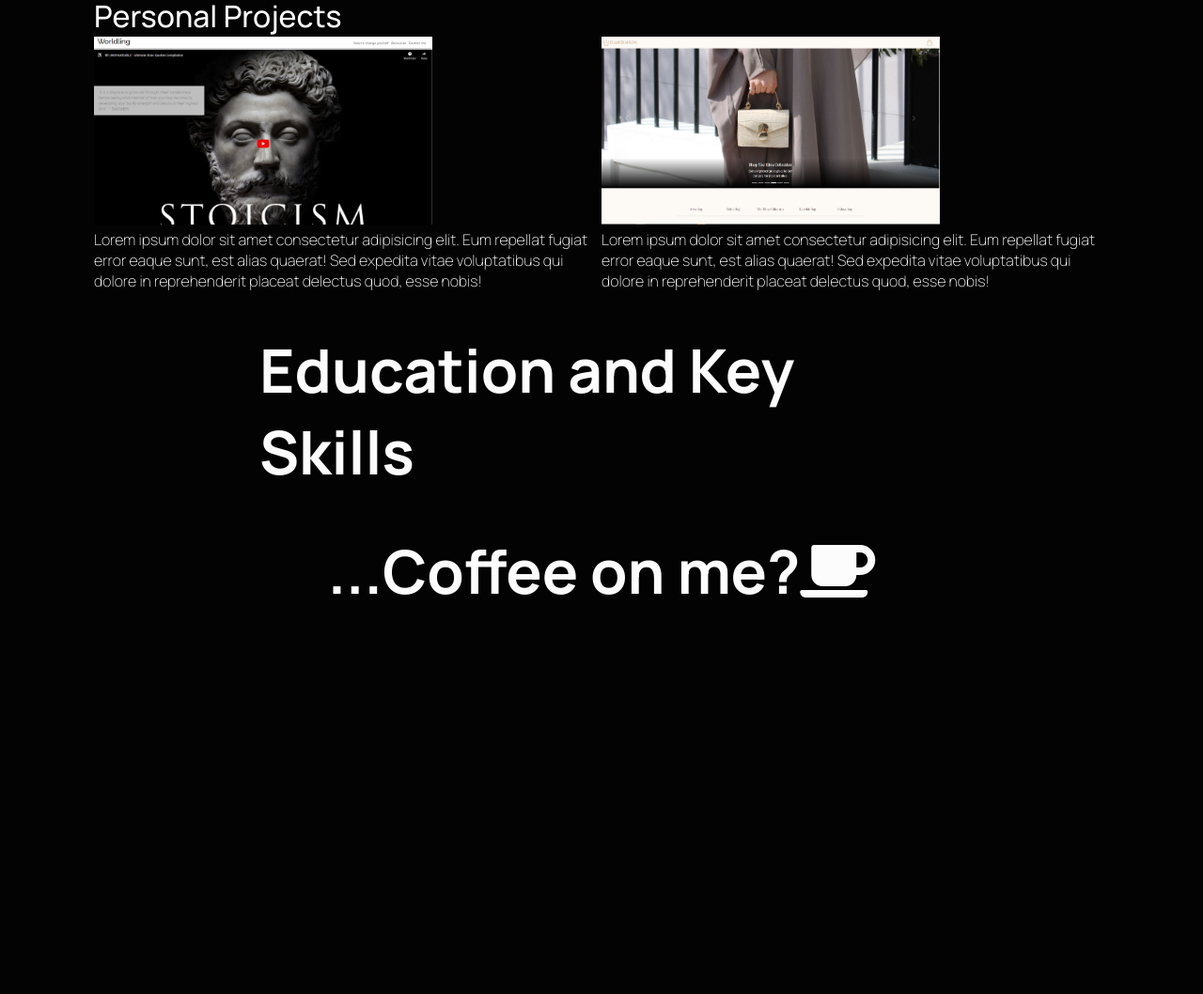
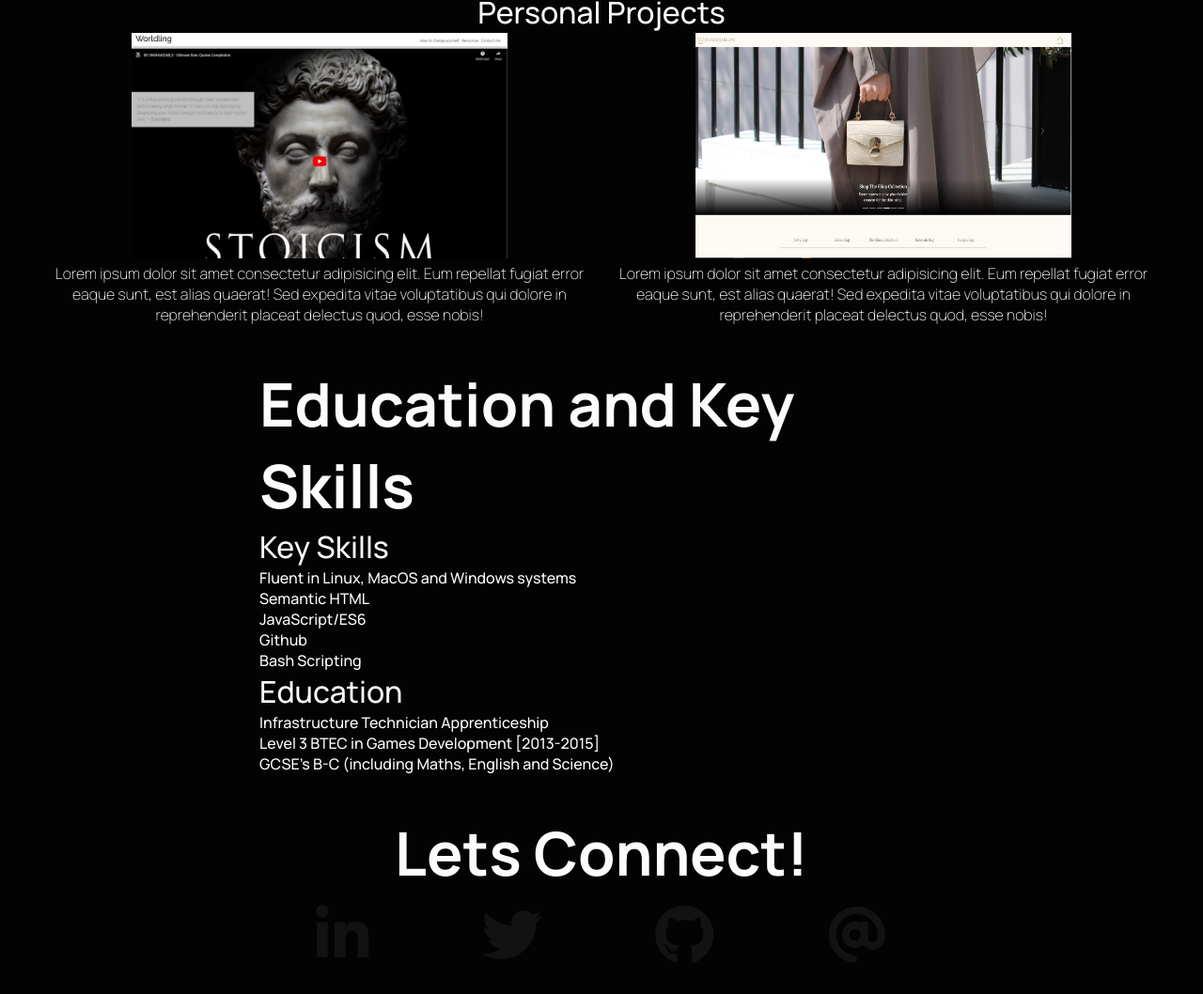
Before and after one commit to Abdel-2020/AbdelCVSite, a plain HTML site: page index.html in a window 1280 px wide. Shown: the part 1326-2384 px from the top of the page at 94% size. Before the commit the page ends 1997 px from the top, so only its background shows below. Drawn offline with Linux system fonts and the light colour scheme.

Commit message:
06/03/2022

```diff
--- a/index.html
+++ b/index.html
@@ -18,20 +18,20 @@
 <body>
     <nav>
         <ul class="navbar">
-            <li class="nav-item"><a href="">Projects</a></li>
+            <li class="nav-item"><a href="#projects-section">Projects</a></li>
             <li class="nav-item"><a href="">Key Skills</a></li>
             <li class="nav-item"><a href="">Contact Me</a></li>
         </ul>
     </nav>
 
     <main>
-        <img class="hero-img" src="images/LRM_EXPORT_122460948064064_20190901_160047776.jpeg">
+
         <section class="hero-section">
+            <img class="hero-img" src="images/LRM_EXPORT_122460948064064_20190901_160047776.jpeg">
             <h1 class="hero-title">Abdel Allali</h1>
             <h2 class="hero-subtitle">Software Developer Apprentice</h2>
-            <p class="hero-text">Currently working in IT </p>
         </section>
-        <section class="projects-section">
+        <section id="projects-section" class="projects-section">
             <i class="fa-solid fa-terminal"></i>
 
             <h1 class="projects-title">Projects</h1>
@@ -91,10 +91,32 @@
         </section>
         <section class="education-section">
             <h1 class="education-title">Education and Key Skills</h1>
+            <h2>Key Skills</h2>
+            <ul>
+                <li>Fluent in Linux, MacOS
+                    and Windows systems </li>
+                <li>Semantic HTML </li>
+                <li>JavaScript/ES6</li>
+                <li>Github</li>
+                <li>Bash Scripting</li>
+            </ul>
+            <h2>Education</h2>
+            <ul>
+                <li>Infrastructure Technician Apprenticeship</li>
+                <li>Level 3 BTEC in Games Development [2013-2015]</li>
+                <li>GCSE's B-C (including Maths, English and Science)</li>
+            </ul>
+
         </section>
 
         <section class="contact-me-section">
-            <h1>...Coffee on me?<i class="fa-solid fa-mug-saucer"></i></h1>
+            <h1>Lets Connect!</h1>
+            <ul class="socials">
+                <li><i class="fa-brands fa-linkedin-in"></i></li>
+                <li><i class="fa-brands fa-twitter"></i></li>
+                <li><i class="fa-brands fa-github"></i></li>
+                <li><i class="fa-solid fa-at"></i></li>
+            </ul>
         </section>
 
 
--- a/styles.css
+++ b/styles.css
@@ -8,6 +8,7 @@
     padding: 0;
     box-sizing: border-box;
     list-style: none;
+    text-decoration: none;
 }
 
 /*General Styling*/
@@ -44,18 +45,27 @@ p {
     font-size: 1rem;
 }
 
+a{
+    color: rgba(255, 255, 255, .75);
+}
+
+a:hover{
+    color: rgba(0, 0, 0, 0.99);
+}
+
 main {
     width: 60vw;
+    min-height: 60vh;
     margin: 20vh auto 0;
     display: flex;
     flex-direction: column;
-    min-height: 60vh;
     align-items: center;
     justify-content: space-between;
 }
 
 section {
     padding: 20px;
+
 }
 
 .hero-section {
@@ -65,29 +75,48 @@ section {
 
 .hero-img {
     position: absolute;
+    left:0;
     top: 0;
     z-index: -1;
     width: 100%;
     height: 95vh;
     object-fit: cover;
-    opacity: 0.4;
+    opacity: 0.3;
 }
 
 /*Projects Styling*/
 
 .projects-section {
     margin-top: 60vh;
+   text-align: center;
 }
 
 .projects-container {
-    display: flex;
-    align-items: center;
-    justify-content: space-between;
+    display:flex;
+    flex-basis:25%;
 }
 
 .projects-img {
     cursor: pointer;
-    height: 200px;
-    width: 360px;
+    height: 240px;
+    width:400px;
 
 }
+
+.contact-me-section{
+    width:100%;
+    text-align: center;
+}
+
+.socials{
+    display:flex;
+    justify-content: space-around;
+    font-size: 4rem;
+    color:#131213;
+    transition: all 0.5s ease;
+    cursor: pointer;
+}
+
+.socials:hover{
+    color: rgba(255, 255, 255, .75);
+}
```
